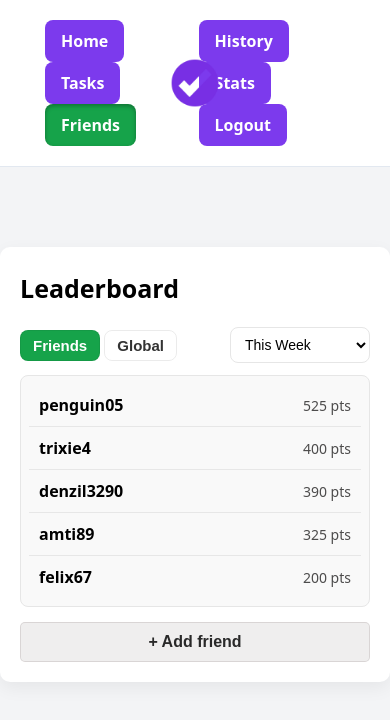
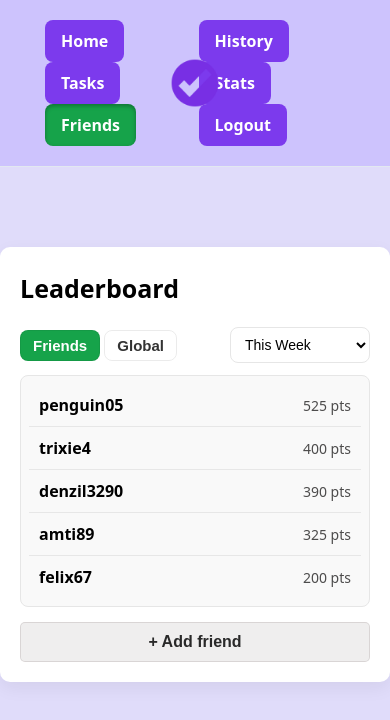
Before and after one commit to ezzeldinamoussa/csc47300-team-404, a plain HTML site: page frontend/friends.html in a window 390 px wide. Drawn offline with Linux system fonts and the light colour scheme.

Commit message:
changed background color on pages

```diff
--- a/frontend/friends.css
+++ b/frontend/friends.css
@@ -3,7 +3,7 @@ body {
   display: flex;
   flex-direction: column;
   min-height: 100vh;
-  background-color: #f3f4f6;
+  background-color: #e0dcfa;
   font-family: system-ui, -apple-system, BlinkMacSystemFont, "Segoe UI", Roboto,
     Oxygen, Ubuntu, Cantarell, "Open Sans", "Helvetica Neue", sans-serif;
 }
@@ -14,7 +14,7 @@ body {
   align-items: center;
   padding: 20px 40px;
   position: relative;
-  background-color: #fff;
+  background-color: #cdc3fd;
   border-bottom: 1px solid #e2e8f0;
 }
 
--- a/frontend/login.css
+++ b/frontend/login.css
@@ -7,7 +7,7 @@
 body {
 font-family: system-ui, -apple-system, BlinkMacSystemFont, "Segoe UI", Roboto,
     Oxygen, Ubuntu, Cantarell, "Open Sans", "Helvetica Neue", sans-serif;
-  background-color: #f5f5f5;
+  background-color: #e0dcfa;
 }
 
 .bannerMessage {
--- a/frontend/signup.css
+++ b/frontend/signup.css
@@ -7,7 +7,7 @@
 body {
   font-family: system-ui, -apple-system, BlinkMacSystemFont, "Segoe UI", Roboto,
     Oxygen, Ubuntu, Cantarell, "Open Sans", "Helvetica Neue", sans-serif;
-  background-color: #f5f5f5;
+  background-color: #e0dcfa;
 }
 
 .signup-container {
```
Also changed, not shown: frontend/style.css (+16 -0 lines).
